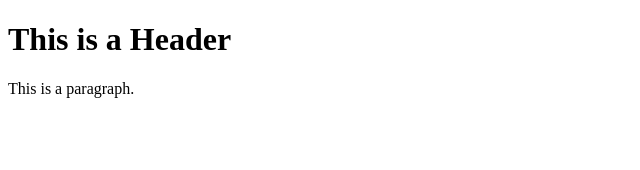
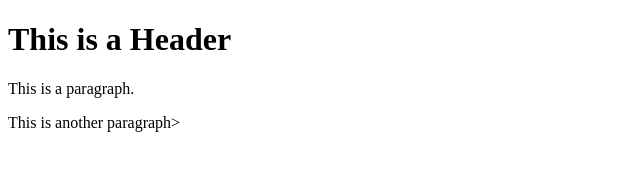
Before and after one commit to WarriorWebWorxMain/git-test, a plain HTML site: page index.html in a window 1280 px wide. Shown: the whole page, without its empty margins (0-640 px from the left). Drawn offline with Linux system fonts and the light colour scheme.

Commit message:
Third Commit

```diff
--- a/index.html
+++ b/index.html
@@ -9,5 +9,6 @@
 <body>
     <h1>This is a Header</h1>
     <p>This is a paragraph.</p>
+    <p>This is another paragraph></p>
 </body>
 </html>
```
